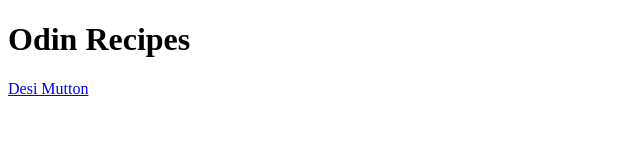
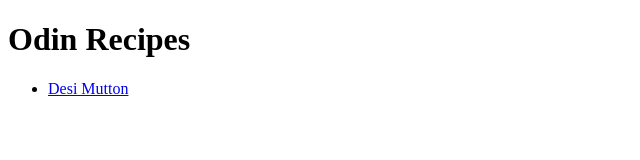
Before and after one commit to RBaibhav/odin-recipes, a plain HTML site: page index.html in a window 1280 px wide. Shown: the full height of the page, 0-640 px from the left. Drawn offline with Linux system fonts and the light colour scheme.

Commit message:
put links into ul

```diff
--- a/index.html
+++ b/index.html
@@ -8,7 +8,9 @@
 <body>
     <h1>Odin Recipes</h1>
 
-    <a href="./recipes/mutton_curry.html">Desi Mutton</a>
+    <ul>
+        <li><a href="./recipes/mutton_curry.html">Desi Mutton</a></li>
+    </ul>
 
 </body>
 </html>
```
